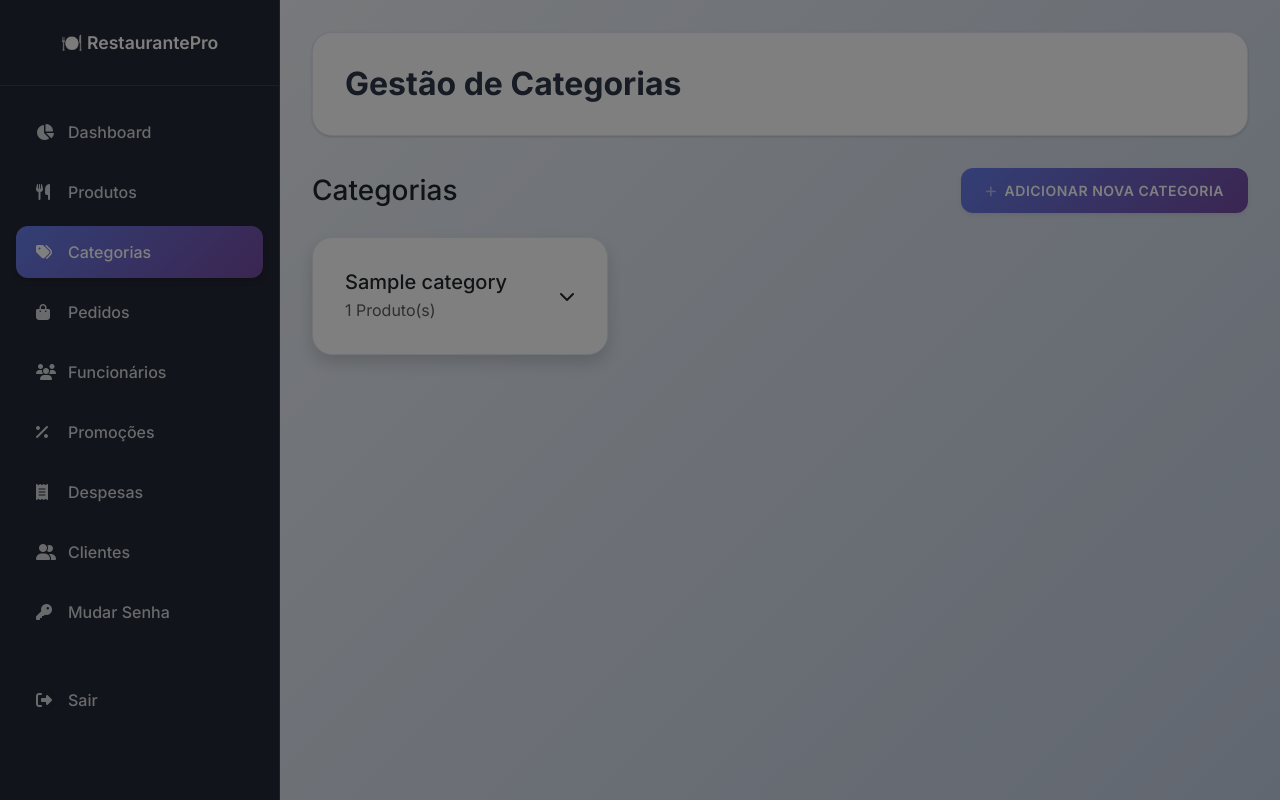
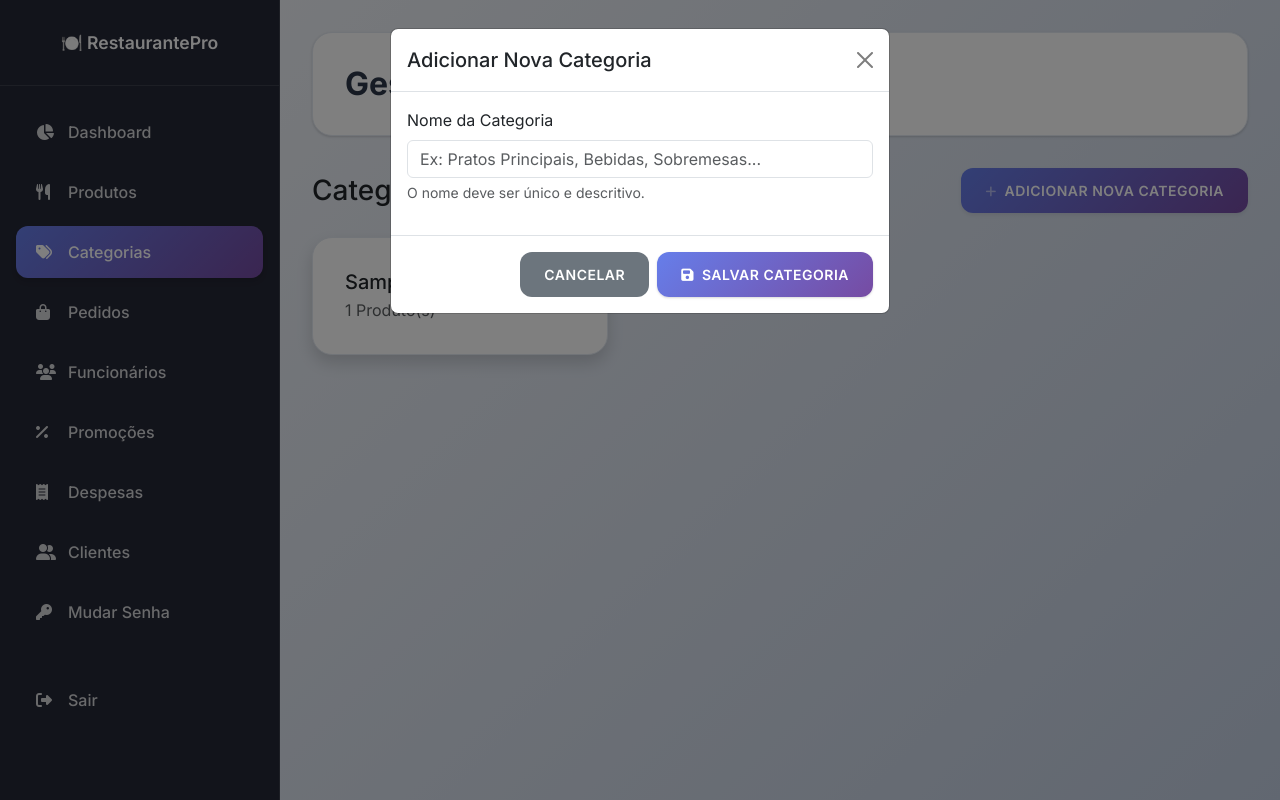
Before and after one commit to Leocyberdev/restauranteok, a Flask app: page /admin/categories in a window 1280 px wide, after a click on "ADICIONAR NOVA CATEGORIA". Run offline with Flask 3, Linux system fonts and the light colour scheme; a user stored in the database is signed in; tables that the repository leaves empty hold one stand-in row (values such as "Sample post"); parts of the project's set-up code (start-up, migrations or seed data) failed here and were passed over.

Commit message:
Add files via upload

```diff
--- a/src/templates/admin/categories.html
+++ b/src/templates/admin/categories.html
@@ -120,12 +120,45 @@
         </div>
         {% endfor %}
     {% else %}
-        <!-- Mensagem de nenhuma categoria -->
+        <div class="col-12">
+            <div class="card shadow">
+                <div class="card-body text-center py-5">
+                    <i class="fas fa-tags fa-3x text-gray-300 mb-3"></i>
+                    <h5 class="text-gray-600">Nenhuma categoria encontrada</h5>
+                    <p class="text-gray-500 mb-4">Comece criando sua primeira categoria de produtos.</p>
+                    <button type="button" class="btn btn-primary" data-bs-toggle="modal" data-bs-target="#addCategoryModal">
+                        <i class="fas fa-plus me-2"></i>Criar Primeira Categoria
+                    </button>
+                </div>
+            </div>
+        </div>
     {% endif %}
 </div>
 
-<!-- Modal para Adicionar Nova Categoria (permanece o mesmo) -->
-<div class="modal fade" id="addCategoryModal" tabindex="-1">
-    <!-- ... (código do modal de adicionar) ... -->
+<!-- Modal para Adicionar Nova Categoria -->
+<div class="modal fade" id="addCategoryModal" tabindex="-1" aria-labelledby="addCategoryModalLabel" aria-hidden="true">
+    <div class="modal-dialog">
+        <div class="modal-content">
+            <form action="{{ url_for('admin.add_category') }}" method="POST">
+                <div class="modal-header">
+                    <h5 class="modal-title" id="addCategoryModalLabel">Adicionar Nova Categoria</h5>
+                    <button type="button" class="btn-close" data-bs-dismiss="modal" aria-label="Close"></button>
+                </div>
+                <div class="modal-body">
+                    <div class="mb-3">
+                        <label for="categoryName" class="form-label">Nome da Categoria</label>
+                        <input type="text" class="form-control" id="categoryName" name="name" placeholder="Ex: Pratos Principais, Bebidas, Sobremesas..." required>
+                        <div class="form-text">O nome deve ser único e descritivo.</div>
+                    </div>
+                </div>
+                <div class="modal-footer">
+                    <button type="button" class="btn btn-secondary" data-bs-dismiss="modal">Cancelar</button>
+                    <button type="submit" class="btn btn-primary">
+                        <i class="fas fa-save me-2"></i>Salvar Categoria
+                    </button>
+                </div>
+            </form>
+        </div>
+    </div>
 </div>
 {% endblock %}
```
